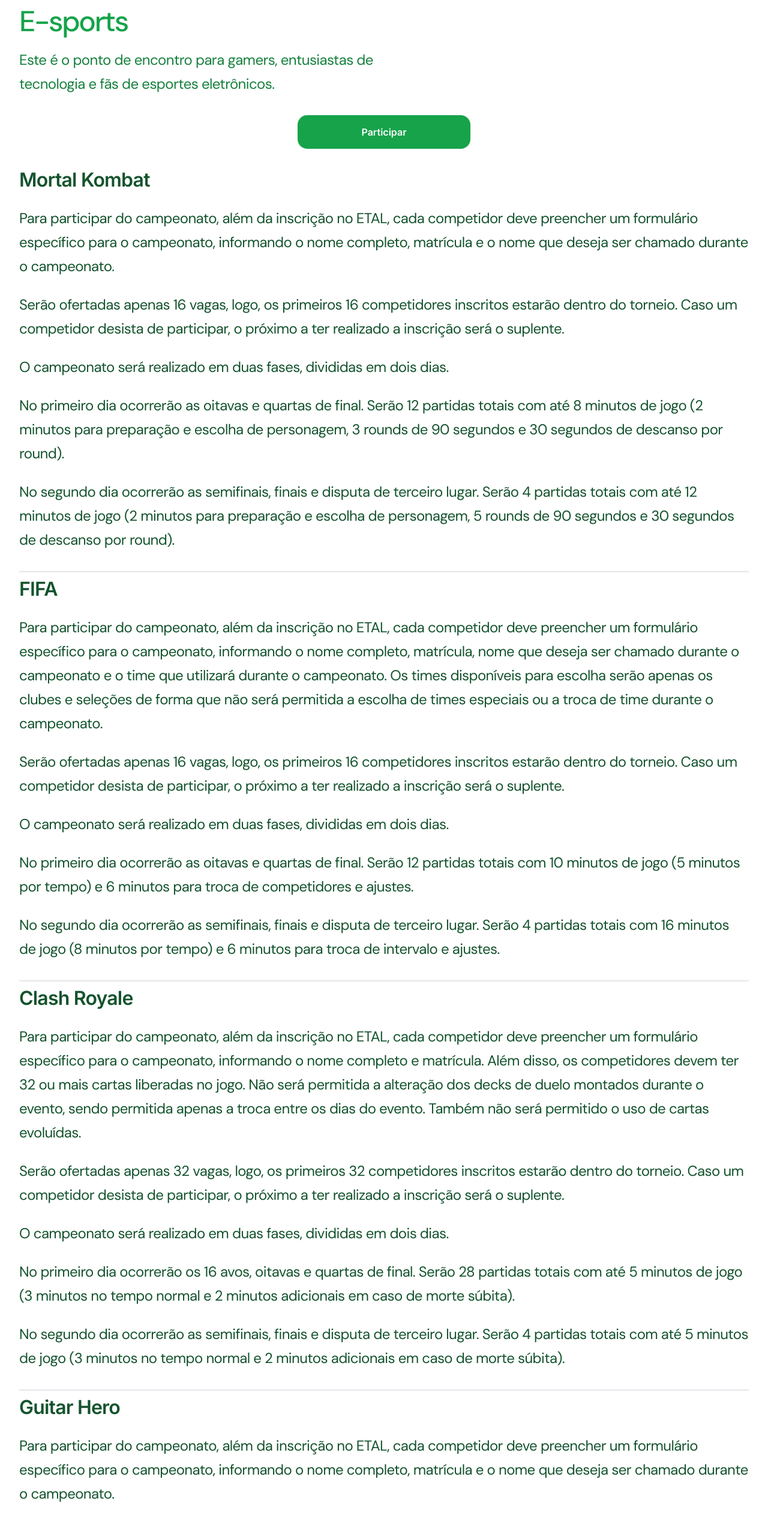
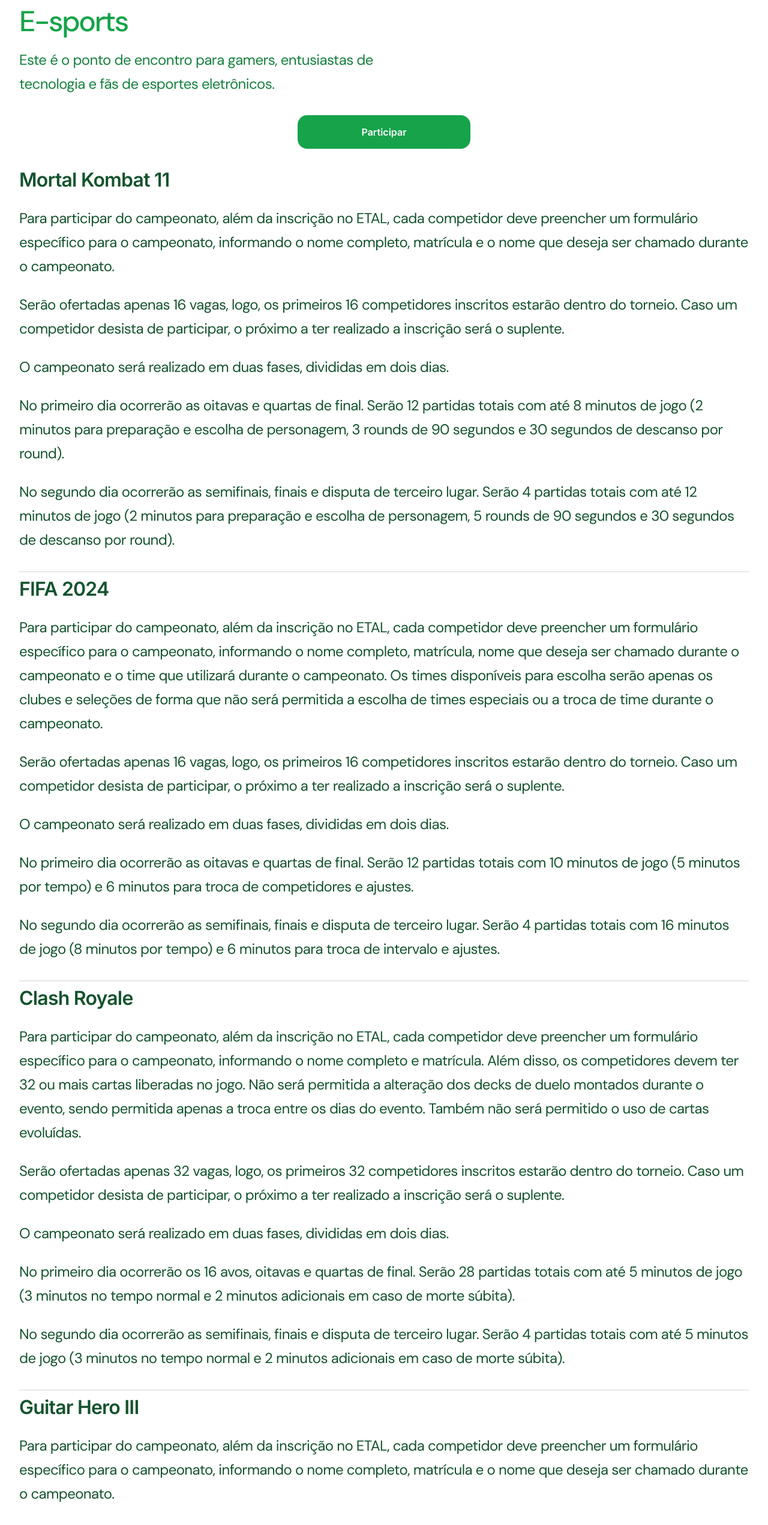
Before and after one commit to ruangustavo/etal, a Next.js app: page / in a window 1280 px wide. Shown: the part 5489-8031 px from the top of the page at 60% size. Built offline with nearby package versions, Linux system fonts and the light colour scheme.

Commit message:
feat: Adding games version

```diff
--- a/src/components/Games.tsx
+++ b/src/components/Games.tsx
@@ -30,7 +30,7 @@
       </Button>
       <div className="block">
         <h3 className="mt-8 text-3xl font-semibold tracking-tight text-green-900">
-          Mortal Kombat
+          Mortal Kombat 11
         </h3>
         <div className="mt-6 space-y-6 font-display text-lg tracking-tight text-green-900 sm:text-2xl">
           <p>
@@ -71,7 +71,7 @@
           />
         </div> */}
         <h3 className="mt-8 border-t-2 pt-2 text-3xl font-semibold tracking-tight text-green-900">
-          FIFA
+          FIFA 2024
         </h3>
         <div className="mt-6 space-y-6 font-display text-lg tracking-tight text-green-900 sm:text-2xl">
           <p>
@@ -198,7 +198,7 @@
           />
         </div> */}
         <h3 className="mt-8 border-t-2 pt-2 text-3xl font-semibold tracking-tight text-green-900">
-          Guitar Hero
+          Guitar Hero III
         </h3>
         <div className="mt-6 space-y-6 font-display text-lg tracking-tight text-green-900 sm:text-2xl">
           <p>
```
